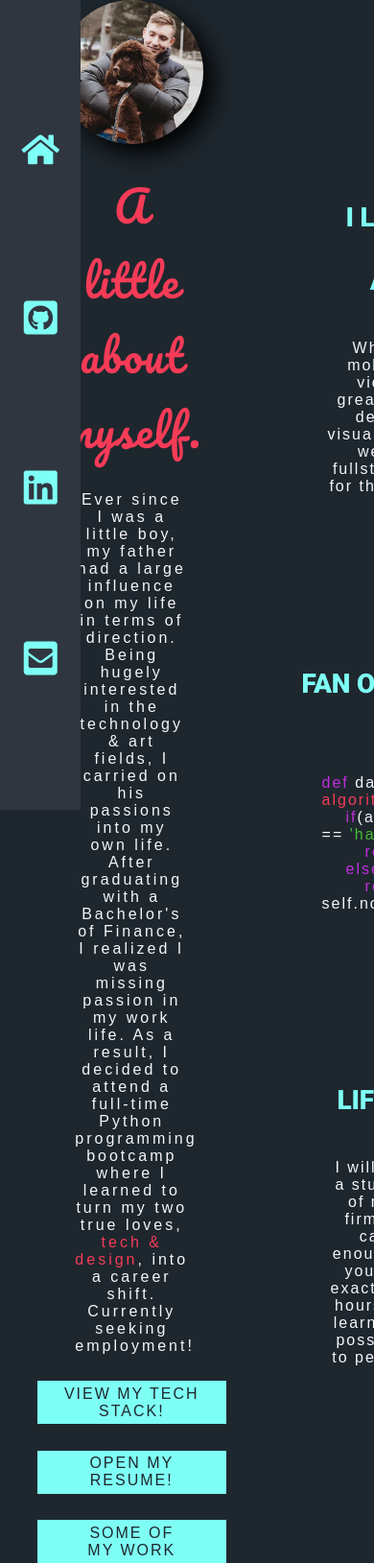
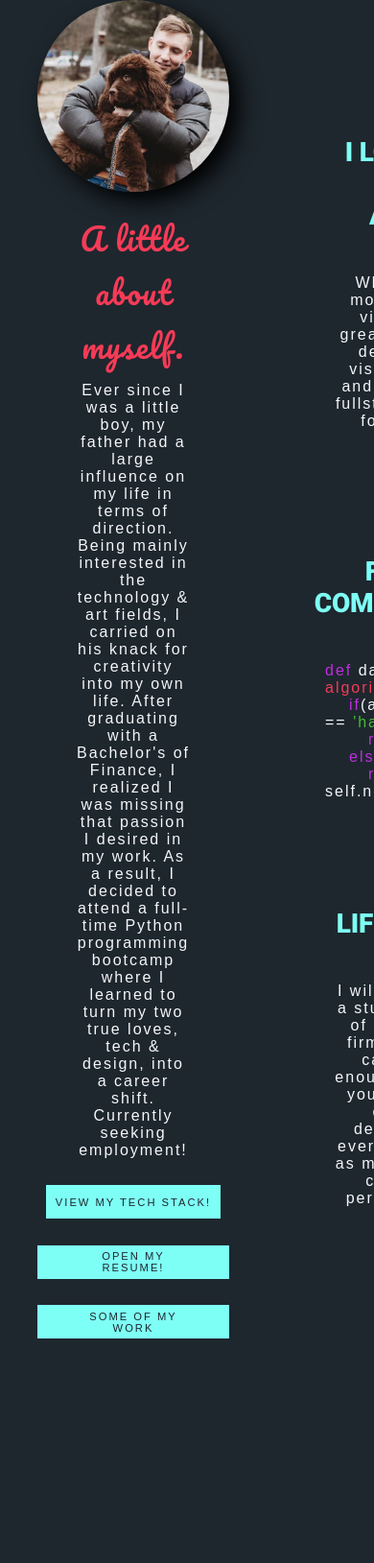
Before and after one commit to d-milisits/portfolio, a PHP site: page /about.html in a window 390 px wide. Shown: the whole page at 96% size. After the commit the page ends 1395 px from the top, so only its background shows below. Run offline with PHP 8.4, Linux system fonts and the light colour scheme; some libraries are stand-ins or nearby versions.

Commit message:
mobile responsive homepage

```diff
--- a/about.html
+++ b/about.html
@@ -23,7 +23,7 @@
       <div class="about-me">
         <div class="about-me-img"></div>
         <h1 class="about-myself">A little about myself.</h1>
-        <p class="about-myself-text">Ever since I was a little boy, my father had a large influence on my life in terms of direction. Being hugely interested in the technology & art fields, I carried on his passions into my own life. After graduating with a Bachelor's of Finance, I realized I was missing passion in my work life. As a result, I decided to attend a full-time Python programming bootcamp where I learned to turn my two true loves, <span class="red">tech & design</span>, into a career shift. Currently seeking employment!
+        <p class="about-myself-text">Ever since I was a little boy, my father had a large influence on my life in terms of direction. Being mainly interested in the technology & art fields, I carried on his knack for creativity into my own life. After graduating with a Bachelor's of Finance, I realized I was missing that passion I desired in my work. As a result, I decided to attend a full-time Python programming bootcamp where I learned to turn my two true loves, tech & design, into a career shift. Currently seeking employment!
         </p>
         <button class="four" onclick="flyRight('stack.html')">View My Tech Stack!</button>
         <a href="./resources/Resume.pdf" target="_blank"><button class=" increase four">Open My Resume!</button></a>
--- a/css/about.css
+++ b/css/about.css
@@ -30,8 +30,8 @@
   flex:1;
 }
 .about-me-img {
-  height: 150px;
-  width: 150px;
+  height: 200px;
+  width: 200px;
   background-image: url("../img/my-photo.PNG");
   background-size: cover;
   border-radius: 100%;
@@ -41,15 +41,15 @@
   letter-spacing: 1.5px;
   font-weight: 800;
   font-family: 'Pacifico';
-  font-size: 2.8rem;
+  font-size: 2rem;
   font-weight:200;
-  padding: 25px;
+  padding: 20px 20px 10px 20px;
   color: #f53b57;
   text-align: center;
 }
 .about-myself-text {
   max-width: 60%;
-  letter-spacing: 3px;
+  letter-spacing: 2px;
   font-weight: 200;
   text-align: center;
   font-size: 1rem;
--- a/css/button.css
+++ b/css/button.css
@@ -44,3 +44,30 @@
 .increase {
   padding: 0 2.5rem;
 }
+/* MOBILE STYLING */
+@media (max-width: 1225px) {
+  button {
+    padding: 0 1em;
+    font-size: .85em;
+  }
+}
+@media (max-width: 960px) {
+  button {
+    height: 30px;
+    padding: 0 .8em;
+    font-size: .75em;
+  }
+}
+@media (max-width: 860px) {
+  button {
+    height: 40px;
+    padding: 0 1em;
+  }
+}
+@media (max-width: 535px) {
+  button {
+    height: 35px;
+    padding: 0 0.85em;
+    font-size: .7em;
+  }
+}
--- a/css/navbar.css
+++ b/css/navbar.css
@@ -11,7 +11,13 @@
   align-items: center;
   z-index:1000;
 }
-.fab, .fas, .fa {
+.hamburger {
+  visibility: hidden;
+  position:fixed;
+  top: 5%;
+  left: 4%;
+}
+.fab, .fas, .fa, .hamburger {
   color: #7efff5;
   font-size: 40px;
   transition: .3s all ease;
@@ -19,7 +25,26 @@
 .fa-user-cog, .fa-home, .fa-code {
   font-size: 35px;
 }
-.fab:hover, .fas:hover, .fa:hover {
+.fab:hover, .fas:hover, .fa:hover, .hamburger:hover {
   cursor: pointer;
   color: #f53b57;
 }
+@media (max-width: 1025px) {
+  .navbar {
+    width: 7.5vh;
+  }
+  .fab, .fas, .fa {
+    font-size: 32.5px;
+  }
+  .fa-user-cog, .fa-home, .fa-code {
+    font-size: 27.5px;
+  }
+}
+@media (max-width: 750px) {
+  .navbar {
+    visibility: hidden;
+  }
+  .hamburger {
+    visibility: visible;
+  }
+}
--- a/portfolio.html
+++ b/portfolio.html
@@ -9,6 +9,7 @@
     <link rel="stylesheet" href="css/all.min.css"/>
     <link rel="stylesheet" href="css/fontawesome.min.css"/>
     <link href="https://fonts.googleapis.com/css2?family=Pacifico&display=swap" rel="stylesheet">
+    <meta name="viewport" content="width=device-width, initial-scale=1.0, maximum-scale=1.0, user-scalable=no" />
   </head>
   <body>
     <div class="navbar">
@@ -17,6 +18,7 @@
       <i class="fas fa-envelope-square" onclick="flyRight('mail.html')"></i>
       <i class="fa fa-code" aria-hidden="true" onclick="flyRight('myWork.html')"></i>
     </div>
+    <i class="hamburger fa fa-bars" aria-hidden="true"></i>
     <div id="success-message" class="success-message main">
       <h1><span class="red">Thanks for stopping by!</span></h1>
     </div>
```
Also changed, not shown: css/portfolio.css (+87 -0 lines).
